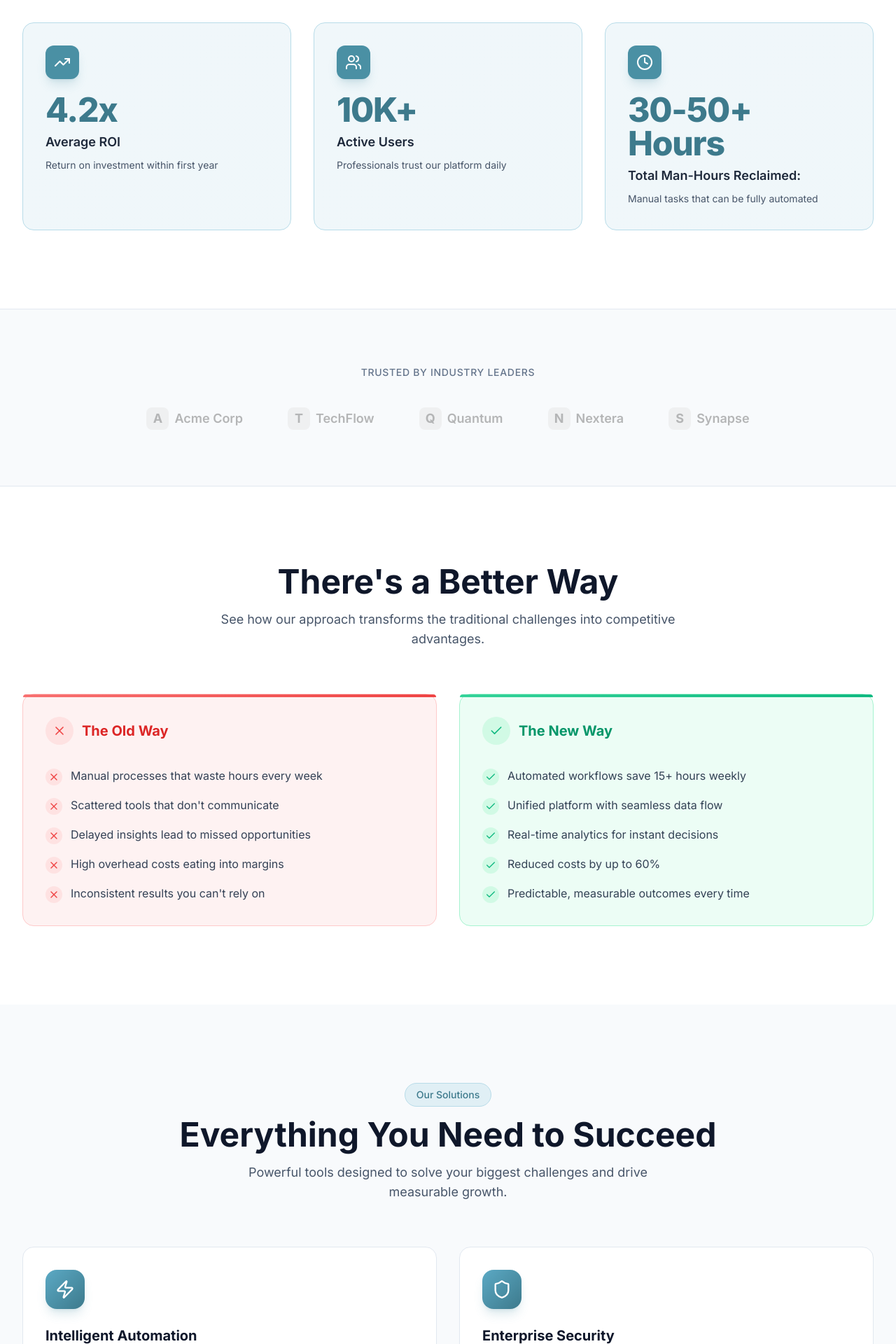
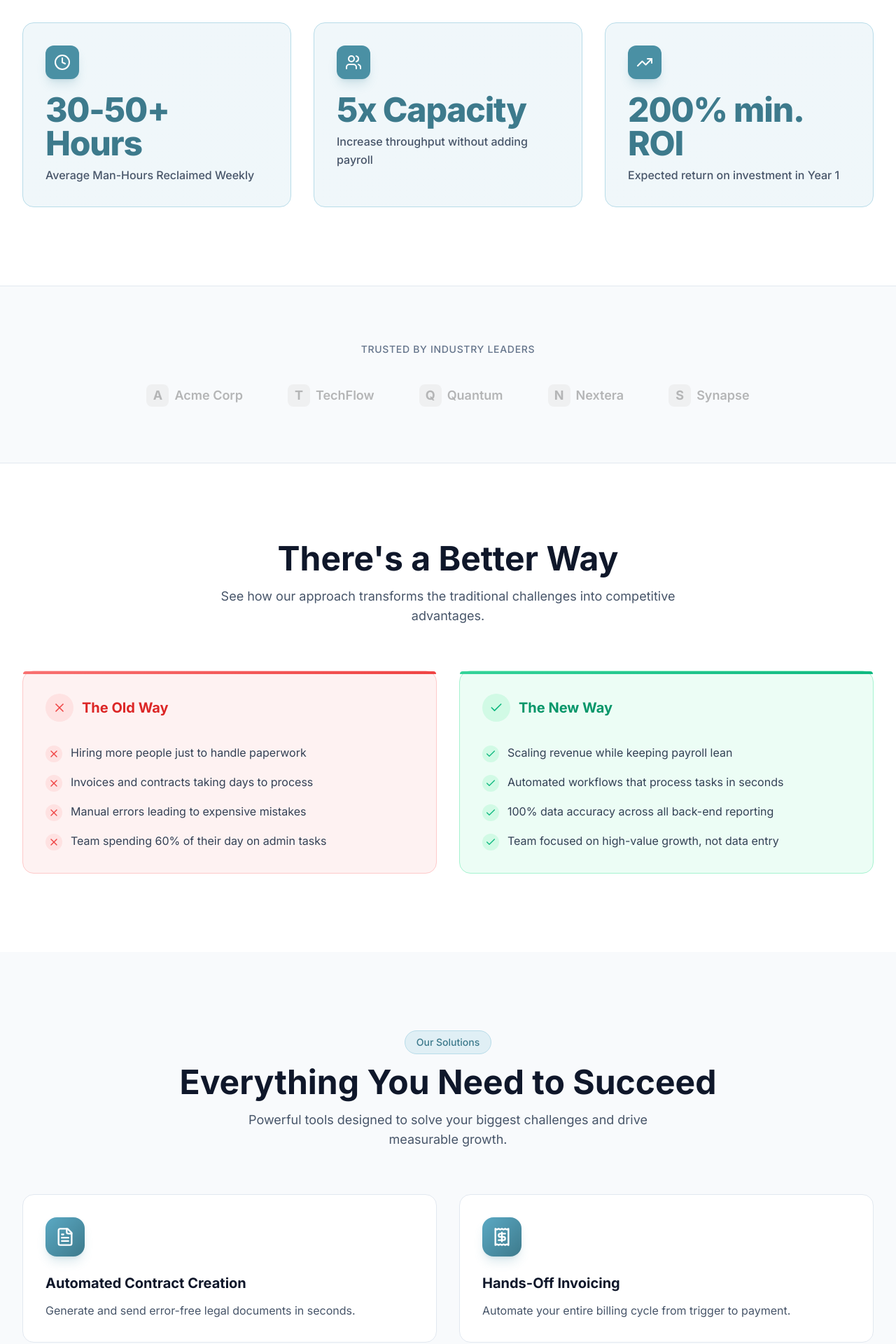
Before and after one commit to jonny-main/autoralabs_Landingpage, a Next.js app: page / in a window 1280 px wide. Shown: the part 880-2800 px from the top of the page at 70% size. Built offline with nearby package versions, Linux system fonts and the light colour scheme.

Commit message:
Update landing page copy for operational automation services

```diff
--- a/components/CTAForm.tsx
+++ b/components/CTAForm.tsx
@@ -12,10 +12,10 @@ export default function CTAForm() {
       <div className="relative max-w-4xl mx-auto px-4 sm:px-6 lg:px-8 text-center">
         {/* Heading */}
         <h2 className="text-3xl sm:text-4xl lg:text-5xl font-bold text-white mb-4">
-          Ready to Transform Your Workflow?
+          Ready to Find Your Hidden Efficiency?
         </h2>
         <p className="text-lg text-primary-100 max-w-2xl mx-auto mb-10">
-          Join 500+ companies already saving time and scaling faster. Start your free trial today.
+          Stop losing hundreds of hours to repetitive tasks. Let us audit your operations and build your roadmap to a scalable future.
         </p>
 
         {/* Form */}
@@ -40,7 +40,7 @@ export default function CTAForm() {
               type="submit"
               className="group inline-flex items-center justify-center gap-2 px-8 py-4 bg-slate-900 hover:bg-slate-800 text-white font-semibold rounded-full transition-all hover:shadow-xl"
             >
-              Try for Free
+              Claim Your Operational Audit
               <ArrowRight className="w-5 h-5 group-hover:translate-x-1 transition-transform" />
             </button>
           </div>
@@ -48,8 +48,7 @@ export default function CTAForm() {
 
         {/* Benefit Text */}
         <p className="mt-6 text-primary-100 flex items-center justify-center gap-2">
-          <Clock className="w-4 h-4" />
-          <span>Save 10+ hours a week — no credit card required</span>
+          <span>Stop hiring for admin. Start scaling with systems.</span>
         </p>
 
         {/* Trust Badges */}
--- a/components/Comparison.tsx
+++ b/components/Comparison.tsx
@@ -1,19 +1,17 @@
 import { X, Check } from 'lucide-react'
 
 const oldWayItems = [
-  'Manual processes that waste hours every week',
-  'Scattered tools that don\'t communicate',
-  'Delayed insights lead to missed opportunities',
-  'High overhead costs eating into margins',
-  'Inconsistent results you can\'t rely on',
+  'Hiring more people just to handle paperwork',
+  'Invoices and contracts taking days to process',
+  'Manual errors leading to expensive mistakes',
+  'Team spending 60% of their day on admin tasks',
 ]
 
 const newWayItems = [
-  'Automated workflows save 15+ hours weekly',
-  'Unified platform with seamless data flow',
-  'Real-time analytics for instant decisions',
-  'Reduced costs by up to 60%',
-  'Predictable, measurable outcomes every time',
+  'Scaling revenue while keeping payroll lean',
+  'Automated workflows that process tasks in seconds',
+  '100% data accuracy across all back-end reporting',
+  'Team focused on high-value growth, not data entry',
 ]
 
 export default function Comparison() {
--- a/components/Metrics.tsx
+++ b/components/Metrics.tsx
@@ -2,22 +2,19 @@ import { TrendingUp, Users, Clock } from 'lucide-react'
 
 const metrics = [
   {
-    icon: TrendingUp,
-    value: '4.2x',
-    label: 'Average ROI',
-    description: 'Return on investment within first year',
+    icon: Clock,
+    value: '30-50+ Hours',
+    label: 'Average Man-Hours Reclaimed Weekly',
   },
   {
     icon: Users,
-    value: '10K+',
-    label: 'Active Users',
-    description: 'Professionals trust our platform daily',
+    value: '5x Capacity',
+    label: 'Increase throughput without adding payroll',
   },
   {
-    icon: Clock,
-    value: '30-50+ Hours',
-    label: 'Total Man-Hours Reclaimed:',
-    description: 'Manual tasks that can be fully automated',
+    icon: TrendingUp,
+    value: '200% min. ROI',
+    label: 'Expected return on investment in Year 1',
   },
 ]
 
@@ -43,14 +40,9 @@ export default function Metrics() {
                 </div>
 
                 {/* Label */}
-                <div className="text-lg font-semibold text-slate-800 mb-2">
+                <div className="text-base font-medium text-slate-600 leading-relaxed">
                   {metric.label}
                 </div>
-
-                {/* Description */}
-                <p className="text-sm text-slate-600 leading-relaxed">
-                  {metric.description}
-                </p>
               </div>
             </div>
           ))}
--- a/components/Navbar.tsx
+++ b/components/Navbar.tsx
@@ -45,7 +45,7 @@ export default function Navbar() {
               href="#cta"
               className="inline-flex items-center gap-2 px-5 py-2.5 bg-primary-500 hover:bg-primary-600 text-white text-sm font-semibold rounded-full transition-all hover:shadow-lg hover:shadow-primary-500/30 hover:-translate-y-0.5"
             >
-              Get Started
+              Book an Audit
             </a>
           </div>
 
@@ -77,7 +77,7 @@ export default function Navbar() {
                 onClick={() => setIsOpen(false)}
                 className="inline-flex items-center justify-center gap-2 px-5 py-2.5 bg-primary-500 hover:bg-primary-600 text-white text-sm font-semibold rounded-full transition-all mt-2"
               >
-                Get Started
+                Book an Audit
               </a>
             </div>
           </div>
--- a/components/Process.tsx
+++ b/components/Process.tsx
@@ -1,23 +1,23 @@
-import { UserPlus, Settings, Rocket } from 'lucide-react'
+import { Search, Map, Cog } from 'lucide-react'
 
 const steps = [
   {
     number: '1',
-    icon: UserPlus,
-    title: 'Sign Up in Minutes',
-    description: 'Create your account with just an email. No credit card required, no complex onboarding.',
+    icon: Search,
+    title: 'Deep-Dive Operational Audit',
+    description: 'We identify exactly where manual tasks are draining your time and profit.',
   },
   {
     number: '2',
-    icon: Settings,
-    title: 'Configure Your Workflow',
-    description: 'Connect your existing tools and customize automations to match your unique processes.',
+    icon: Map,
+    title: 'Strategic Automation Roadmap',
+    description: 'Receive a custom blueprint of what to automate first and the expected ROI.',
   },
   {
     number: '3',
-    icon: Rocket,
-    title: 'Launch & Scale',
-    description: 'Go live instantly and watch your efficiency soar. Our team supports you every step.',
+    icon: Cog,
+    title: 'Full-Scale Implementation',
+    description: 'We build the custom systems that transform your back-end into a hands-off machine.',
   },
 ]
 
@@ -31,10 +31,10 @@ export default function Process() {
             How It Works
           </span>
           <h2 className="text-3xl sm:text-4xl lg:text-5xl font-bold text-slate-900 mb-4">
-            Get Started in 3 Simple Steps
+            Your Path to Operational Freedom
           </h2>
           <p className="text-lg text-slate-600 max-w-2xl mx-auto">
-            From signup to results in record time. Here's how easy it is to transform your workflow.
+            A proven process that starts with understanding your business and ends with fully automated systems.
           </p>
         </div>
 
--- a/components/Solutions.tsx
+++ b/components/Solutions.tsx
@@ -1,25 +1,25 @@
-import { Zap, Shield, BarChart3, Layers } from 'lucide-react'
+import { FileText, Receipt, BarChart3, UserPlus } from 'lucide-react'
 
 const solutions = [
   {
-    icon: Zap,
-    title: 'Intelligent Automation',
-    description: 'Eliminate repetitive tasks with AI-powered workflows that learn and adapt to your business processes.',
+    icon: FileText,
+    title: 'Automated Contract Creation',
+    description: 'Generate and send error-free legal documents in seconds.',
   },
   {
-    icon: Shield,
-    title: 'Enterprise Security',
-    description: 'Bank-grade encryption and compliance frameworks keep your data protected at every touchpoint.',
+    icon: Receipt,
+    title: 'Hands-Off Invoicing',
+    description: 'Automate your entire billing cycle from trigger to payment.',
   },
   {
     icon: BarChart3,
-    title: 'Advanced Analytics',
-    description: 'Transform raw data into actionable insights with real-time dashboards and predictive modeling.',
+    title: 'Executive Reporting',
+    description: 'Real-time dashboards that pull data across your tools automatically.',
   },
   {
-    icon: Layers,
-    title: 'Seamless Integration',
-    description: 'Connect with 200+ tools in your existing stack through our robust API and native integrations.',
+    icon: UserPlus,
+    title: 'Seamless Onboarding',
+    description: 'Standardize and automate every step of bringing on new clients or hires.',
   },
 ]
 
```
